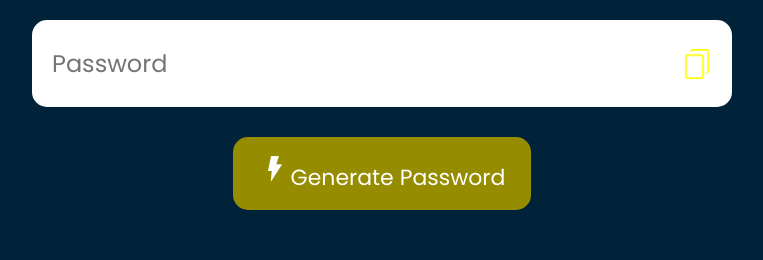
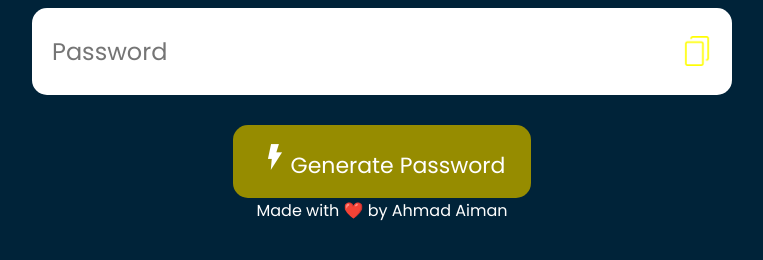
Before and after one commit to ahmadaimandev/Random-Password-Generator, a plain HTML site: page index.html in a window 1280 px wide. Shown: the part 378-638 px from the top of the page, without its empty margins (258-1021 px from the left). Drawn offline with Linux system fonts and the light colour scheme.

Commit message:
add footer

```diff
--- a/assets/js/main.js
+++ b/assets/js/main.js
@@ -27,7 +27,10 @@ function copyPassword() {
   document.execCommand('copy');
 }
 
-/* javascript code to make the preloader in the button
+/*
+
+javascript code to make the preloader in the button
+
 const button = document.querySelector('.container button');
 
 function createPassword() {
--- a/index.html
+++ b/index.html
@@ -20,6 +20,9 @@
             <img src="/assets/icon/copy.png" alt="copy-icon" onclick="copyPassword()">
         </div>
         <button onclick="createPassword()"><img src="/assets/icon/lighting.png">Generate Password</button>
+        <footer>
+            Made with ❤️ by Ahmad Aiman
+        </footer>
     </div>
 </body>
 <!--Vanilla Javascript File-->
```
